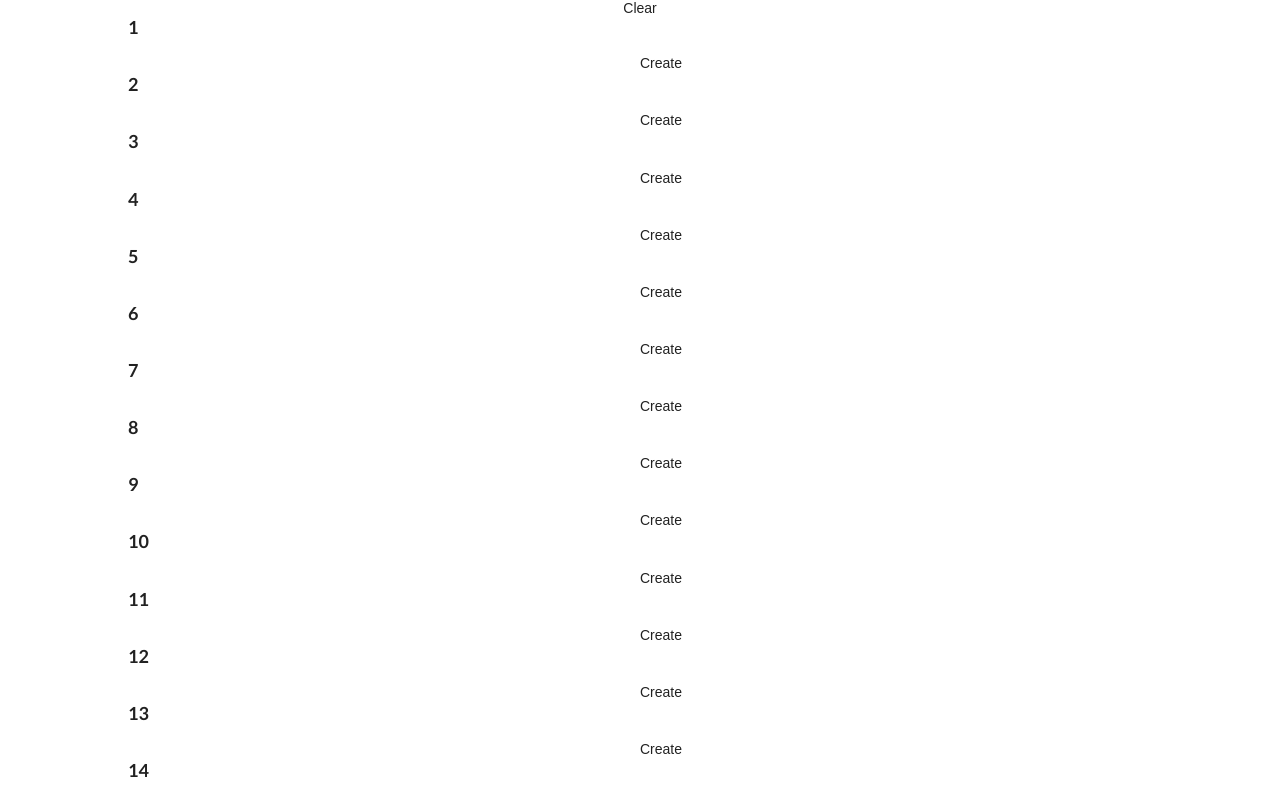
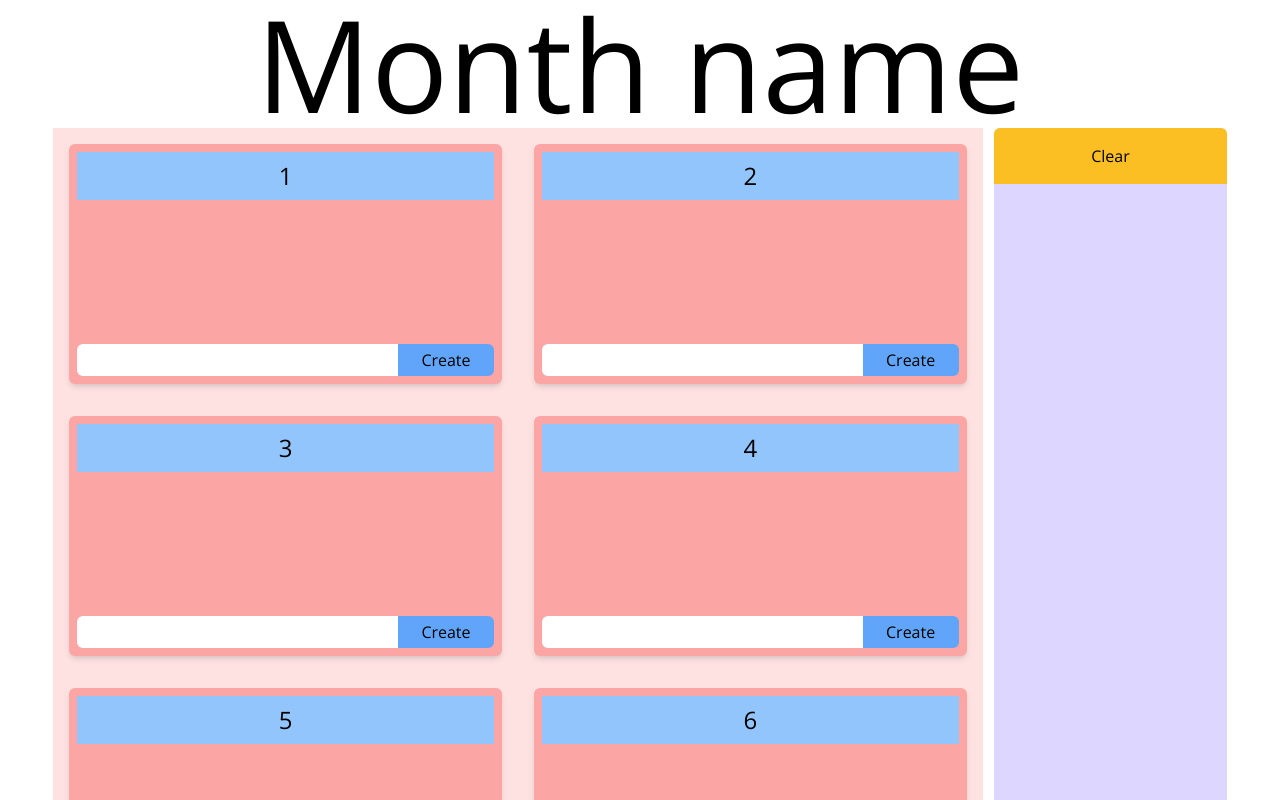
Before and after one commit to ArtisGulbis/MonthPlanner, a React (Create React App) app: page / in a window 1280 px wide. Shown: the top 800 px of the page. Built offline with nearby package versions, Linux system fonts and the light colour scheme.

Commit message:
basic styles done

```diff
--- a/package.json
+++ b/package.json
@@ -13,6 +13,7 @@
     "@types/react-dom": "^17.0.0",
     "@types/uuid": "^8.3.1",
     "@types/yup": "^0.29.13",
+    "antd": "^4.16.9",
     "autoprefixer": "^9",
     "formik": "^2.2.9",
     "luxon": "^2.0.1",
@@ -22,8 +23,6 @@
     "react": "^17.0.2",
     "react-dom": "^17.0.2",
     "react-scripts": "4.0.3",
-    "semantic-ui-css": "^2.4.1",
-    "semantic-ui-react": "^2.0.3",
     "tailwindcss": "npm:@tailwindcss/postcss7-compat",
     "typescript": "^4.1.2",
     "uuid": "^8.3.2",
--- a/public/index.html
+++ b/public/index.html
@@ -8,6 +8,12 @@
     <meta
       name="description"
       content="Web site created using create-react-app"
+    />
+    <link rel="preconnect" href="https://fonts.googleapis.com" />
+    <link rel="preconnect" href="https://fonts.gstatic.com" crossorigin />
+    <link
+      href="https://fonts.googleapis.com/css2?family=Open+Sans:ital,wght@0,300;0,400;0,600;1,300&display=swap"
+      rel="stylesheet"
     />
     <link rel="apple-touch-icon" href="%PUBLIC_URL%/logo192.png" />
     <!--
--- a/src/App.css
+++ b/src/App.css
@@ -1,9 +1,30 @@
-.container {
-  display: flex;
-  justify-content: center;
-  flex-wrap: wrap;
+.min-width {
+  min-width: 6rem;
 }
 
-.child {
-  width: 80%;
+body {
+  font-family: 'Open Sans', sans-serif;
 }
+
+.min-height {
+  min-height: 15rem;
+}
+
+.container {
+  display: grid;
+  grid-auto-flow: column;
+  grid-template-columns: 1.6fr 0.4fr;
+  gap: 0px 1%;
+}
+
+.statistic-container {
+  display: grid;
+  grid-template-columns: 1fr;
+  grid-template-rows: 0.2fr 1.8fr;
+  grid-auto-rows: 1fr;
+  gap: 10px 18px;
+  grid-auto-flow: column;
+  grid-template-areas:
+    '.'
+    '.';
+}
--- a/src/App.tsx
+++ b/src/App.tsx
@@ -5,7 +5,6 @@ import DayComponent from './components/DayComponent';
 import StatisticsComponent from './components/StatisticsComponent';
 import { Day } from './models/day';
 import { useStore } from './stores/store';
-import { clearLocalStorage } from './utils/utils';
 
 function App() {
   const [days, setDays] = useState<Day[]>([]);
@@ -19,21 +18,17 @@ function App() {
   }, [habitStore, monthStore, statisticsStore]);
 
   return (
-    <div>
-      <div className="container">
-        <button onClick={clearLocalStorage}>Clear</button>
-      </div>
-      <div className="container">
-        <div className="child">
+    <>
+      <h1 className="text-9xl text-center">Month name</h1>
+      <div className="container w-11/12 m-auto ">
+        <div className="flex justify-start flex-wrap bg-red-100">
           {days.map((day) => (
             <DayComponent key={day.id} day={day} habits={day.habits} />
           ))}
         </div>
-        <div>
-          <StatisticsComponent />
-        </div>
+        <StatisticsComponent />
       </div>
-    </div>
+    </>
   );
 }
 
--- a/src/components/DayComponent.tsx
+++ b/src/components/DayComponent.tsx
@@ -17,11 +17,15 @@ const DayComponent = ({ day, habits }: Props) => {
   const { addHabit } = habitStore;
 
   return (
-    <div className="">
-      <h3>{day.dayNumber}</h3>
-      {habits.map((el) => (
-        <HabitComponent key={el.id} habit={el} />
-      ))}
+    <div className="bg-red-300 m-4 p-2 w-58 h-auto min-height flex flex-col justify-between flex-grow rounded-md shadow-md">
+      <h1 className="bg-blue-300 text-center pt-2 pb-2 text-2xl">
+        {day.dayNumber}
+      </h1>
+      <div className="flex flex-row flex-wrap mb-auto">
+        {habits.map((el) => (
+          <HabitComponent key={el.id} habit={el} />
+        ))}
+      </div>
       <Formik
         initialValues={{ habitName: '', error: '' }}
         onSubmit={(values, { resetForm }) => {
@@ -37,9 +41,16 @@ const DayComponent = ({ day, habits }: Props) => {
         }}
       >
         {({ isSubmitting }) => (
-          <Form>
-            <Field name="habitName" className="w-1/2" />
-            <button datatype="create" type="submit" disabled={isSubmitting}>
+          <Form className="h-8 text-center self-center w-full flex mt-2">
+            <Field
+              name="habitName"
+              className="w-10/12 h-full flex-grow rounded-l-md text-center text-xl font-light focus:outline-none focus:ring-2 focus:ring-blue-300 focus:border-transparent"
+            />
+            <button
+              datatype="create"
+              type="submit"
+              className="min-width setl-center bg-blue-400 w-auto flex-grow-0 rounded-r-md font-light"
+            >
               Create
             </button>
           </Form>
--- a/src/components/HabitComponent.tsx
+++ b/src/components/HabitComponent.tsx
@@ -17,8 +17,9 @@ const HabitComponent = ({ habit }: Props) => {
     },
   } = useStore();
   return (
-    <div className="bg-blue-300 flex m-4">
+    <div className="w-full flex mt-2 bg-green-100 items-center rounded-r-md rounded-l-md">
       <input
+        className="mr-2 ml-2"
         type="checkbox"
         checked={habit.completed}
         onChange={(e) => {
@@ -31,8 +32,15 @@ const HabitComponent = ({ habit }: Props) => {
           }
         }}
       />
-      <h4 className="mr-4">{habit.habitName}</h4>
+      <p
+        className={`capitalize text-l font-light w-full ${
+          habit.completed && 'line-through'
+        }`}
+      >
+        {habit.habitName}
+      </p>
       <button
+        className="ml-auto bg-red-400 p-2 pl-4 pr-4 rounded-r-md hover:bg-red-200"
         onClick={(e) => {
           reduceCompletedCount(habit);
           reduceHabitCount(habit);
--- a/src/components/StatisticsComponent.tsx
+++ b/src/components/StatisticsComponent.tsx
@@ -1,18 +1,40 @@
 import { observer } from 'mobx-react-lite';
 import React from 'react';
 import { useStore } from '../stores/store';
+import { clearLocalStorage } from '../utils/utils';
 
 const StatisticsComponent = () => {
   const { statisticsStore } = useStore();
   return (
-    <>
-      {}
-      {statisticsStore.habits.map((el) => (
-        <h3 key={el.habit.habitName}>
-          {el.habit.habitName} : {el.completed}/{el.toDo}
-        </h3>
-      ))}
-    </>
+    <div className="bg-purple-200 w-full rounded-md">
+      <button
+        onClick={clearLocalStorage}
+        className="w-full bg-yellow-400 hover:bg-yellow-200 py-4 rounded-t-md"
+      >
+        Clear
+      </button>
+      {statisticsStore.habits.map(
+        ({ habit: { habitName, id }, toDo, completed }) => (
+          <div
+            key={id}
+            className="bg-purple-400 m-2 mt-4 text-center rounded-md "
+          >
+            <p className="p-2 capitalize">{habitName}</p>
+            <div className="flex bg-purple-600 justify-around items-center rounded-b-md shadow-md">
+              <div className="bg-green-200 p-2 h-full flex-grow rounded-bl-md">
+                {completed}/{toDo}
+              </div>
+              <div className="bg-red-400 h-full p-2 flex-grow">
+                {completed}/{toDo}
+              </div>
+              <div className="bg-blue-300 h-full p-2 flex-grow rounded-br-md">
+                10%
+              </div>
+            </div>
+          </div>
+        )
+      )}
+    </div>
   );
 };
 
--- a/src/index.tsx
+++ b/src/index.tsx
@@ -2,7 +2,6 @@ import React from 'react';
 import ReactDOM from 'react-dom';
 import './index.css';
 import App from './App';
-import 'semantic-ui-css/semantic.min.css';
 import reportWebVitals from './reportWebVitals';
 import { store, StoreContext } from './stores/store';
 
```
Also changed, not shown: 1 other file (tests, documents, lock files or other folders).
